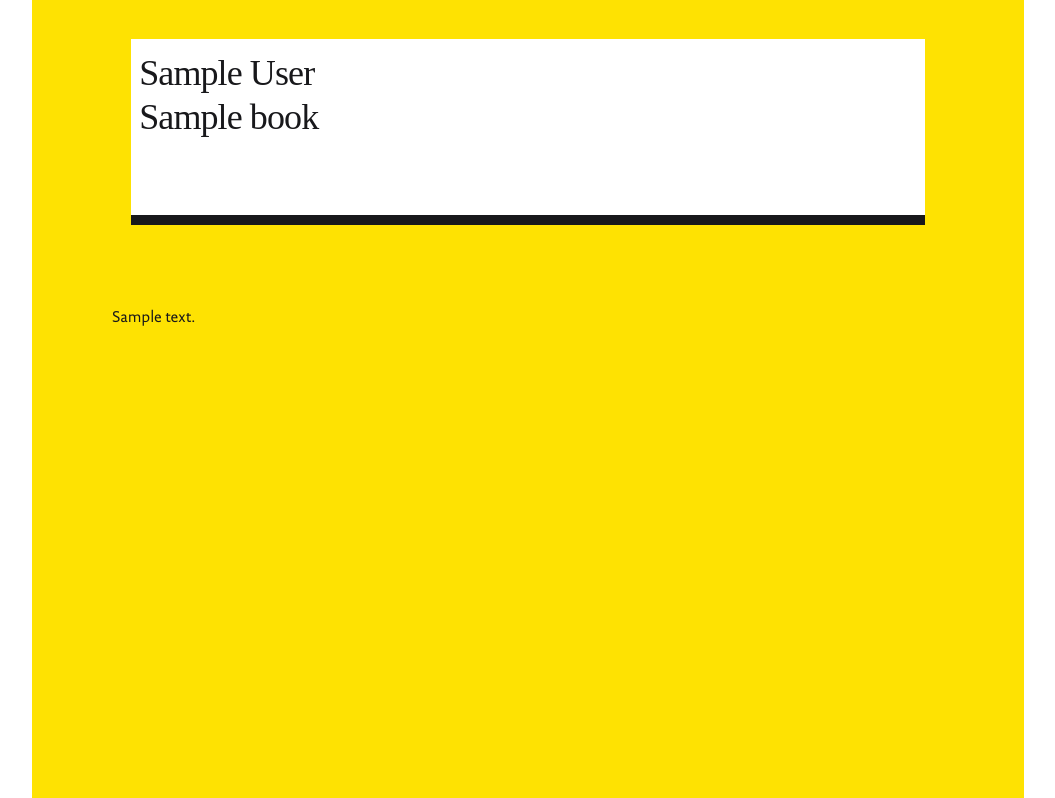
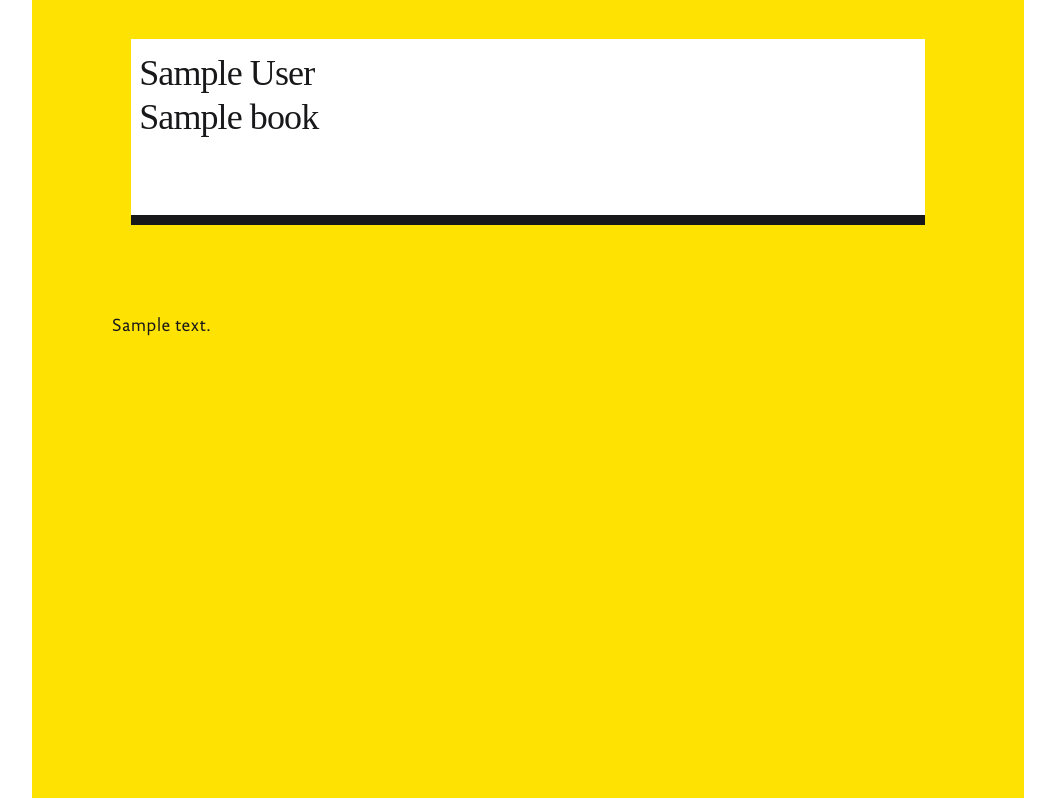
Before and after one commit to lukasz-pudlo/grasp, a Django app: page /books/1 in a window 1280 px wide. Shown: the part 121-919 px from the top of the page, without its empty margins (112-1167 px from the left). Run offline with Django 5.2, Linux system fonts and the light colour scheme; a user stored in the database is signed in; tables that the repository leaves empty hold one stand-in row (values such as "Sample post"); style sheets or scripts are compiled from the project's sources; some web fonts are replaced.

Commit message:
Use article element and make text of text fragment more readable

```diff
--- a/templates/book_detail.html
+++ b/templates/book_detail.html
@@ -1,6 +1,6 @@
 {% extends "base.html" %} {% block title %}{{ book.title }}{% endblock %}
 {% block content %}
-    <div class="grid grid-flow-col grid-rows-20 bg-reclam-yellow h-screen overflow-y-scroll">
+    <article class="grid grid-flow-col grid-rows-20 bg-reclam-yellow h-screen overflow-y-scroll">
         <div>
         </div>
         <div class="row-span-4">
@@ -8,12 +8,12 @@
                 <div>
                 </div>
                 <div class="col-span-8 bg-reclam-white border-b-10">
-                    <p class="mt-4 text-4xl leading-none tracking-tight ml-2 font-[DocumentaSTRegular]">
+                    <h1 class="mt-4 text-4xl leading-none tracking-tight ml-2 font-[DocumentaSTRegular]">
                         {{ book.get_authors }}
-                    </p>
-                    <p class="mt-2 ml-2 mb-20 text-4xl leading-none tracking-tight font-[DocumentaSTRegular]">
+                    </h1>
+                    <h1 class="mt-2 ml-2 mb-20 text-4xl leading-none tracking-tight font-[DocumentaSTRegular]">
                         {{ book.title }}
-                    </p>
+                    </h1>
                 <div>
                 </div>
             </div>
@@ -21,12 +21,12 @@
         <div class="row-span-15">
             {% for fragment in text_fragments %}
             <div class="mt-20 ml-20 mr-20 text-balance">
-                <p class="font-[DocumentaSansSTRegular]">
+                <p class="text-lg/10 tracking-wide font-[DocumentaSansSTRegular]">
                     {{ fragment.text }}
                 </p>
             </div>
             {% endfor %}
         </div>
-    </div>
+    </article>
 
 {% endblock %}
```
